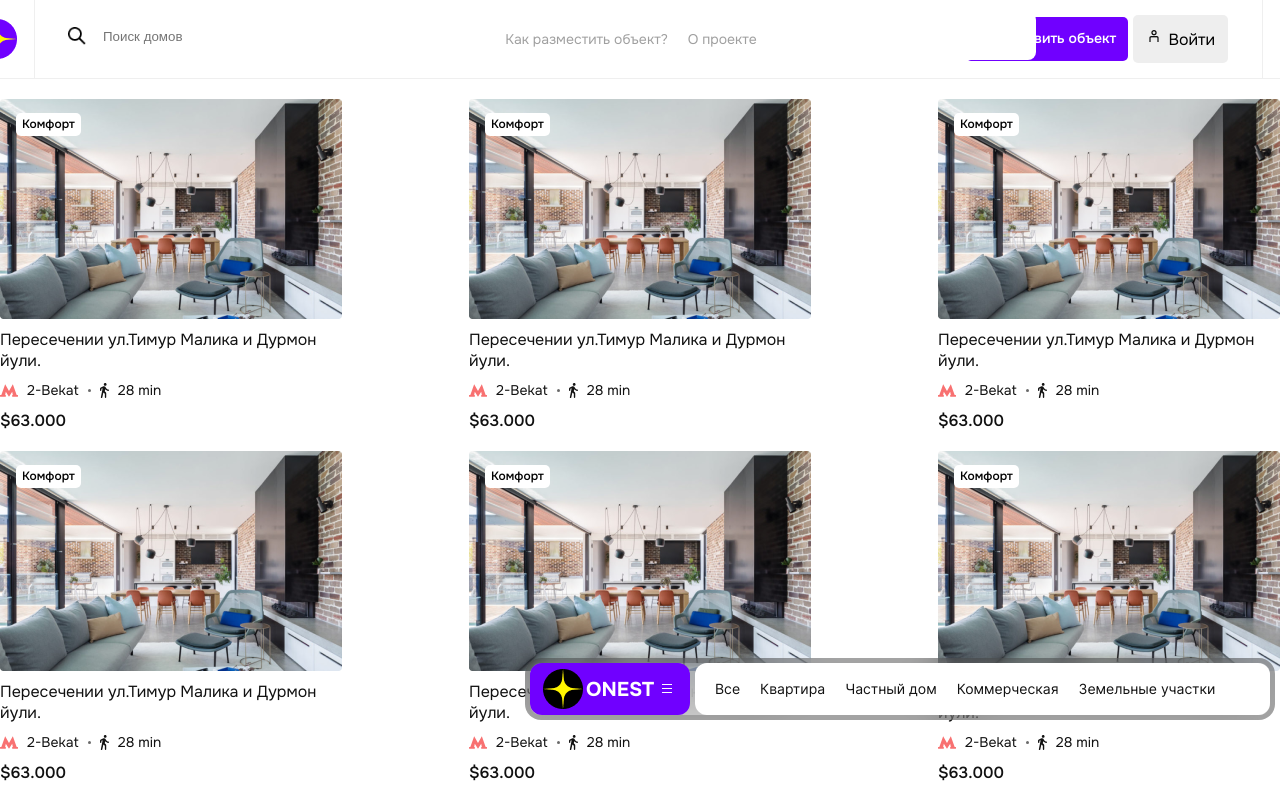
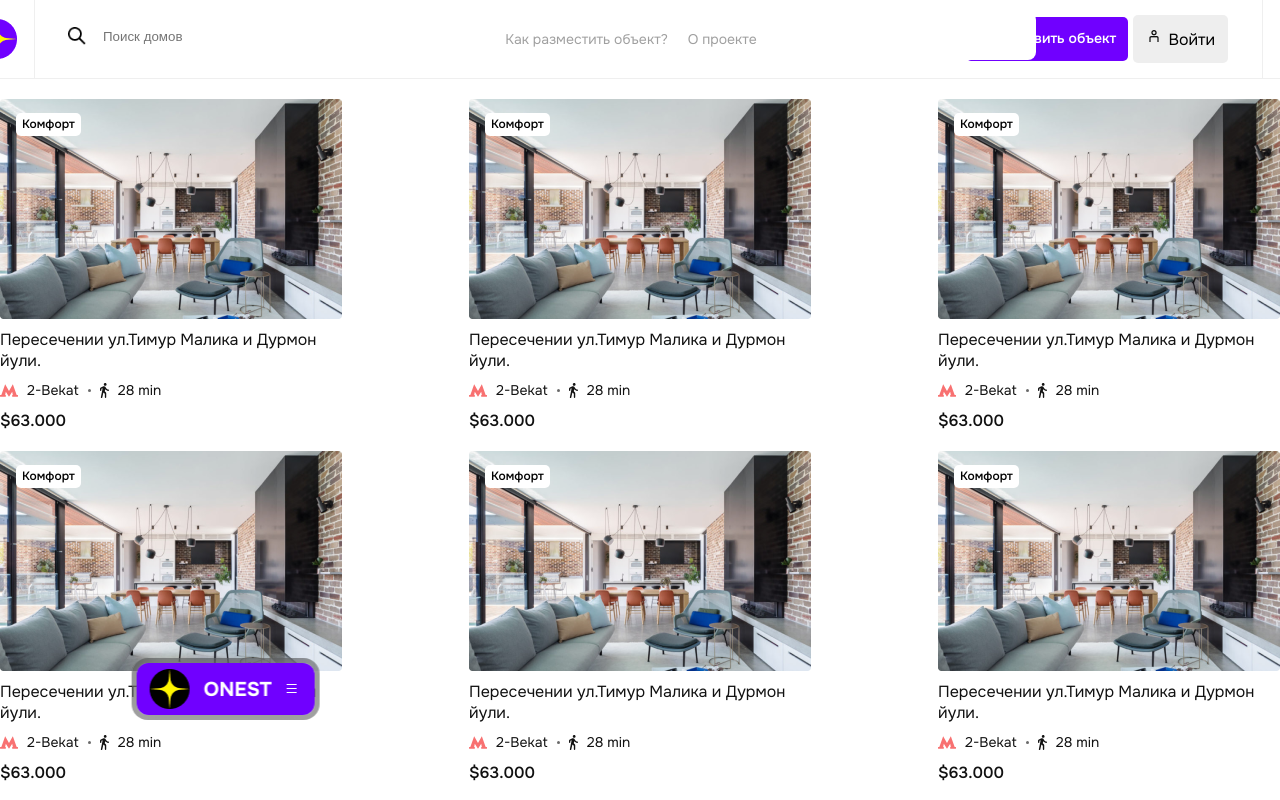
Before and after one commit to Abdullajon1997/onest, a React (Create React App) app: page / in a window 1280 px wide. Shown: the top 800 px of the page. Built offline with nearby package versions, Linux system fonts and the light colour scheme.

Commit message:
Dushanba 18:52

```diff
--- a/src/Components/City/AllList/AllList.jsx
+++ b/src/Components/City/AllList/AllList.jsx
@@ -1,15 +1,17 @@
 import React from 'react'
 import './AllList.scss'
 
-function AllList({Apartment, isApartment }) {
+function AllList({Apartment, isApartment,isburgerMenu }) {
   return (
-        <ul className='AllList__list' style={{display: isApartment ? "none" : "flex" }}>
+        <div style={{display: isburgerMenu ? "block" : "none",width: isburgerMenu ? "583px" : "0"}}>
+          <ul className='AllList__list' style={{display: isApartment ? "none" : "flex" }}>
             <li className='AllList__list__item'>Все</li>
             <li className='AllList__list__item' onClick={Apartment}>Квартира</li>
             <li className='AllList__list__item'>Частный дом</li>
             <li className='AllList__list__item'>Коммерческая</li>
             <li className='AllList__list__item'>Земельные участки</li>
         </ul>
+        </div>
   )
 }
 
--- a/src/Components/City/AllList/AllList.scss
+++ b/src/Components/City/AllList/AllList.scss
@@ -1,7 +1,7 @@
 .AllList__list {
   margin: 0;
   padding: 0;
-  width: 583px;
+  // width: 583px;
   display: flex;
   justify-content: flex-start;
   align-items: center;
--- a/src/Components/City/City.jsx
+++ b/src/Components/City/City.jsx
@@ -10,10 +10,9 @@ function City({ handleCity, priceVisible,
   handleRoom, handleSize, handleRepair,
   handleMaterial,isCityActive,isCityActive1,
   isCityActive2,isCityActive3,
-  isCityActive4,isCityActive5 }) {
+  isCityActive4,isCityActive5, isburgerMenu,setIsburgerMenu }) {
 
     const [isApartment, setIsApartment] = useState(false);
-    const [isburgerMenu, setIsburgerMenu] = useState("");
 
     const Apartment =()=>{
       setIsApartment(!isApartment)
--- a/src/Components/City/City.scss
+++ b/src/Components/City/City.scss
@@ -1,6 +1,6 @@
 .City {
   &__inner {
-    max-width: 740px;
+    width: 740px;
     display: flex;
     justify-content: space-between;
     align-items: center;
@@ -19,6 +19,7 @@
         display: block;
         width: 40px;
         height: 40px;
+        margin-right: 4px;
       }
       &__h2 {
         font-family: "Onest";
--- a/src/Components/City/CityList/CityList.jsx
+++ b/src/Components/City/CityList/CityList.jsx
@@ -10,7 +10,8 @@ function CityList({
   handleRepair, handleMaterial,
   isApartment, Apartment, isburgerMenu}) {
   return (
-    <ul className="CityList__list" style={{display: isApartment ? "flex" : "none"}} >
+    <div style={{display: isburgerMenu ? "block" : "none"}}>
+      <ul className="CityList__list" style={{display: isApartment ? "flex" : "none"}} >
           <li className="CityList__list__item" onClick={Apartment}>
             <svg
               width={12}
@@ -41,6 +42,7 @@ function CityList({
           <li className={`${isCityActive5 ? "City__inner__list__item__active" : "CityList__list__item"}`} onClick={() => handleMaterial()}>
             Материал</li>
         </ul>
+    </div>
   )
 }
 
--- a/src/Components/City/CityList/CityList.scss
+++ b/src/Components/City/CityList/CityList.scss
@@ -1,5 +1,5 @@
 .CityList__list {
-      width: 583px;
+      width: 542px;
       height: 52px;
       margin: 0;
       padding: 0;
--- a/src/Components/CityTop/CityTop.jsx
+++ b/src/Components/CityTop/CityTop.jsx
@@ -34,12 +34,6 @@ function CityTop() {
     setIsCityActive3(false);
     setIsCityActive4(false);
     setIsCityActive5(false);
-
-
-
-
-
-
     if (isPrice) {
       setIsPrice(!isPrice);
 
@@ -65,12 +59,6 @@ function CityTop() {
     setIsCityActive3(false);
     setIsCityActive4(false);
     setIsCityActive5(false);
-
-
-
-
-
-
     setIsPrice(!isPrice);
     if (isVisible) {
       setIsVisible(!isVisible);
@@ -96,10 +84,6 @@ function CityTop() {
     setIsCityActive3(false);
     setIsCityActive4(false);
     setIsCityActive5(false);
-
-
-
-
     setIsRoom(!isRoom)
     if (isVisible) {
       setIsVisible(!isVisible);
@@ -125,11 +109,6 @@ function CityTop() {
     setIsCityActive3(!isCityActive3);
     setIsCityActive4(false);
     setIsCityActive5(false);
-
-
-
-
-
     setIsSize(!isSize)
     if (isVisible) {
       setIsVisible(!isVisible);
@@ -147,8 +126,6 @@ function CityTop() {
       setIsMaterial(!isMaterial);
     }
   }
-
-
   const handleRepair =()=>{
     setIsCityActive(false);
     setIsCityActive1(false);
@@ -156,10 +133,6 @@ function CityTop() {
     setIsCityActive3(false);
     setIsCityActive4(!isCityActive4);
     setIsCityActive5(false);
-
-
-
-
     setIsRepair(!isRepair)
     if (isVisible) {
       setIsVisible(!isVisible);
@@ -177,7 +150,6 @@ function CityTop() {
       setIsMaterial(!isMaterial);
     }
   }
-
   const handleMaterial =()=>{
     setIsCityActive(false);
     setIsCityActive1(false);
@@ -185,10 +157,6 @@ function CityTop() {
     setIsCityActive3(false);
     setIsCityActive4(false);
     setIsCityActive5(!isCityActive5);
-
-
-
-
     setIsMaterial(!isMaterial)
     if (isVisible) {
       setIsVisible(!isVisible);
@@ -206,9 +174,11 @@ function CityTop() {
       setIsRepair(!isRepair);
     }
   }
+  const [isburgerMenu, setIsburgerMenu] = useState("");
+
 
   return (
-    <div className="City__all">
+    <div className="City__all" style={{width: isburgerMenu ? "742px " : "178px"}}>
       <div
         div
         className="City__out"
@@ -242,7 +212,7 @@ function CityTop() {
       <Size isSize={isSize}/>
       <Repair isRepair={isRepair}/>
       <Material isMaterial={isMaterial}/>
-      <City handleCity={handleCity} priceVisible={priceVisible} handleRoom={handleRoom} handleSize={handleSize} handleRepair={handleRepair} handleMaterial={handleMaterial} isCityActive={isCityActive} isCityActive1={isCityActive1} isCityActive2={isCityActive2} isCityActive3={isCityActive3} isCityActive4={isCityActive4} isCityActive5={isCityActive5} />
+      <City handleCity={handleCity} priceVisible={priceVisible} handleRoom={handleRoom} handleSize={handleSize} handleRepair={handleRepair} handleMaterial={handleMaterial} isCityActive={isCityActive} isCityActive1={isCityActive1} isCityActive2={isCityActive2} isCityActive3={isCityActive3} isCityActive4={isCityActive4} isCityActive5={isCityActive5} isburgerMenu={isburgerMenu} setIsburgerMenu={setIsburgerMenu}/>
     </div>
   );
 }
--- a/src/index.css
+++ b/src/index.css
@@ -65,7 +65,7 @@ code {
   bottom: 10%;
   transform: rotateY(10%);
   transform: translateX(70%);
-  width: 740px;
+  width: 750px;
   border: 5px solid rgba(0, 0, 0, 0.2);
   background: rgba(0, 0, 0, 0.2);
   backdrop-filter: blur(17px);
```
